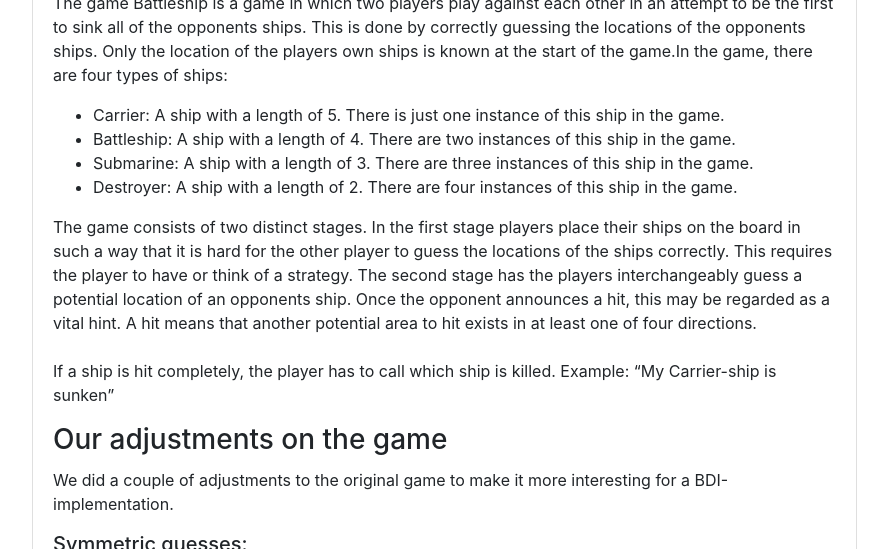
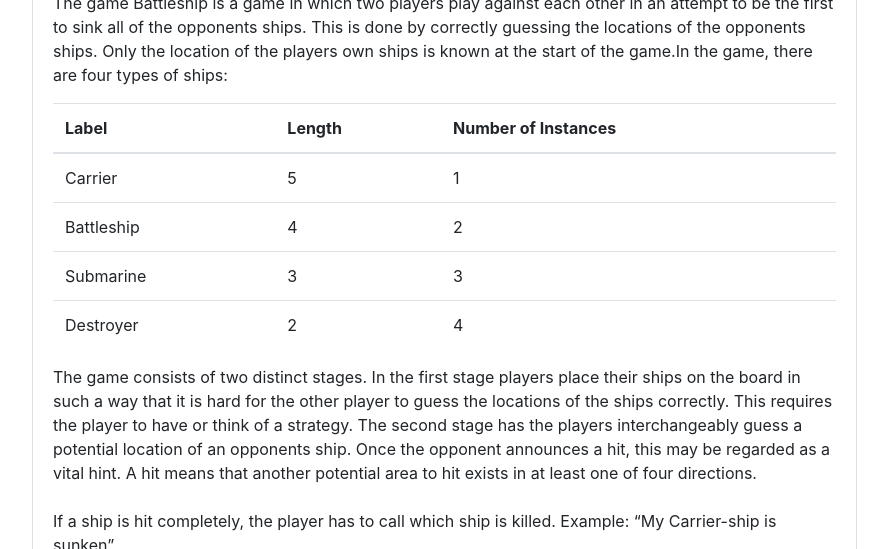
Before and after one commit to DarkZero91/Battleship, a website: page HTML/index.html in a window 1280 px wide. Shown: the part 773-1322 px from the top of the page, without its empty margins (338-1226 px from the left). Drawn offline with Linux system fonts and the light colour scheme.

Commit message:
Updates game documentation layout

```diff
--- a/HTML/index.html
+++ b/HTML/index.html
@@ -62,12 +62,39 @@
               <h3 class="card-title">Battleship</h3>
               <p class="card-text">
                 The game Battleship is a game in which two players play against each other in an attempt to be the first to sink all of the opponents ships. This is done by correctly guessing the locations of the opponents ships. Only the location of the players own ships is known at the start of the game.In the game, there are four types of ships:
-                <ul>
-                  <li>Carrier:  A ship with a length of 5. There is just one instance of this ship in the game.</li>
-                  <li>Battleship: A ship with a length of 4. There are two instances of this ship in the game.</li>
-                  <li>Submarine:  A ship with a length of 3. There are three instances of this ship in the game.</li>
-                  <li>Destroyer:  A ship with a length of 2. There are four instances of this ship in the game.</li>
-                </ul>
+
+                <table class="table table-border">
+                  <thead>
+                    <tr>
+                      <th>Label</th>
+                      <th>Length</th>
+                      <th>Number of Instances</th>
+                    </tr>
+                  </thead>
+                  <tbody>
+                    <tr>
+                      <td>Carrier</td>
+                      <td>5</td>
+                      <td>1</td>
+                    </tr>
+                    <tr>
+                      <td>Battleship</td>
+                      <td>4</td>
+                      <td>2</td>
+                    </tr>
+                    <tr>
+                      <td>Submarine</td>
+                      <td>3</td>
+                      <td>3</td>
+                    </tr>
+                    <tr>
+                      <td>Destroyer</td>
+                      <td>2</td>
+                      <td>4</td>
+                    </tr>
+                  </tbody>
+                </table>
+
                 The game consists of two distinct stages. In the first stage players place their ships on the board in such a way that it is hard for the other player to guess the locations of the ships correctly. This requires the player to have or think of a strategy. The second stage has the players interchangeably guess a potential location of an opponents ship. Once the opponent announces a hit, this may be regarded as a vital hint. A hit means that another potential area to hit exists in at least one of four directions.
                 <br /><br />
                 If a ship is hit completely, the player has to call which ship is killed. Example: “My Carrier-ship is sunken”
```
Also changed, not shown: HTML/software_architecture.html (+2 -1 lines).
